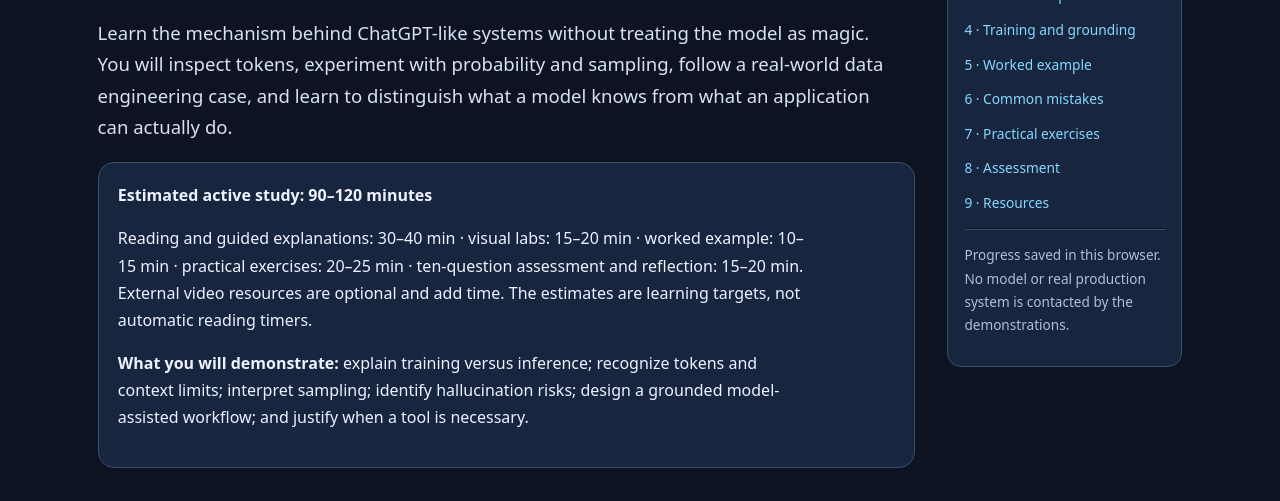
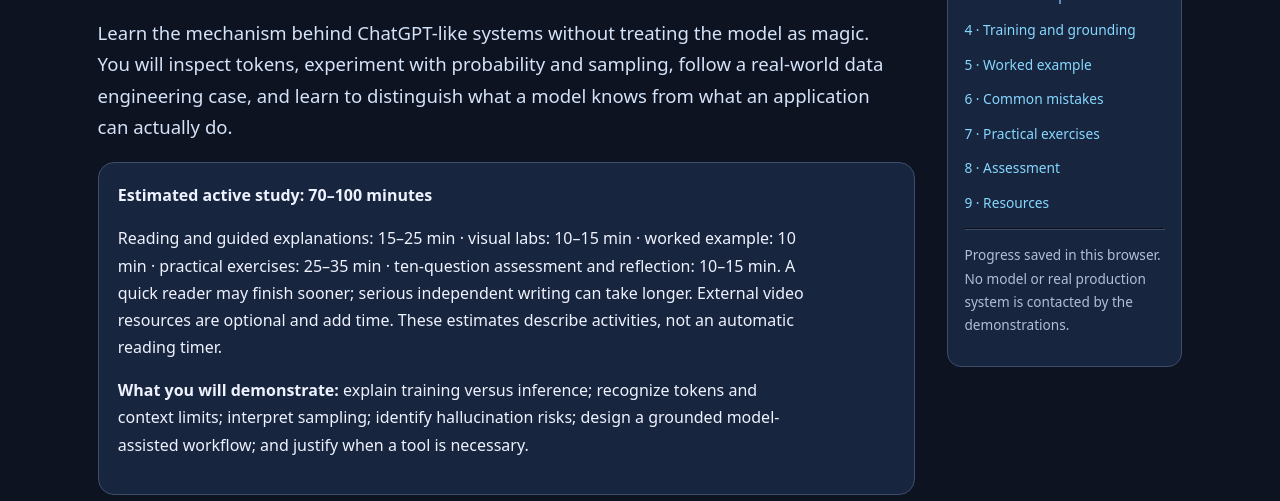
Before and after one commit to patrickwork8522/ai-agent-engineering-academy, a plain HTML site: page academy/lessons/f-model.html in a window 1280 px wide. Shown: the part 299-800 px from the top of the page. Drawn offline with Linux system fonts and the light colour scheme.

Commit message:
Calibrate Lesson 1 study time to actual reading, labs, practice and assessment

```diff
--- a/academy/lessons/f-model.html
+++ b/academy/lessons/f-model.html
@@ -8,7 +8,7 @@
 <div class="tag">AI FOUNDATIONS · LESSON 1 · COMPLETE INTERACTIVE CHAPTER</div>
 <h1>What is a Large Language Model?</h1>
 <p class="lead">Learn the mechanism behind ChatGPT-like systems without treating the model as magic. You will inspect tokens, experiment with probability and sampling, follow a real-world data engineering case, and learn to distinguish what a model knows from what an application can actually do.</p>
-<div class="panel"><strong>Estimated active study: 90–120 minutes</strong><p>Reading and guided explanations: 30–40 min · visual labs: 15–20 min · worked example: 10–15 min · practical exercises: 20–25 min · ten-question assessment and reflection: 15–20 min. External video resources are optional and add time. The estimates are learning targets, not automatic reading timers.</p><p><strong>What you will demonstrate:</strong> explain training versus inference; recognize tokens and context limits; interpret sampling; identify hallucination risks; design a grounded model-assisted workflow; and justify when a tool is necessary.</p></div>
+<div class="panel"><strong>Estimated active study: 70–100 minutes</strong><p>Reading and guided explanations: 15–25 min · visual labs: 10–15 min · worked example: 10 min · practical exercises: 25–35 min · ten-question assessment and reflection: 10–15 min. A quick reader may finish sooner; serious independent writing can take longer. External video resources are optional and add time. These estimates describe activities, not an automatic reading timer.</p><p><strong>What you will demonstrate:</strong> explain training versus inference; recognize tokens and context limits; interpret sampling; identify hallucination risks; design a grounded model-assisted workflow; and justify when a tool is necessary.</p></div>
 
 <section id="why"><h2>1. Why this matters before you build agents</h2>
 <p>Imagine the analytics manager asks, “Why did total sales fall by 18% yesterday?” A language model may write a convincing explanation about promotions, weather, or inventory. That answer could be grammatically perfect and factually unsupported. The model has not automatically queried Oracle, inspected Databricks, or checked the calendar. A well-designed application must supply those observations through explicitly authorized tools.</p>
```
